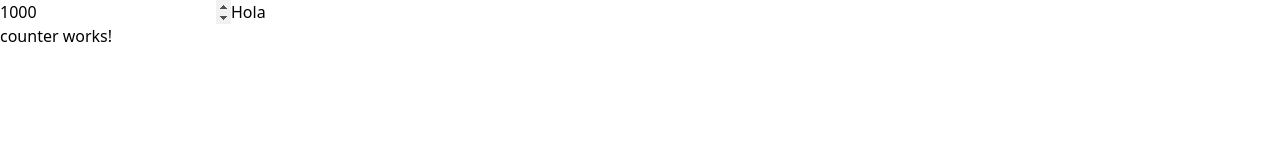
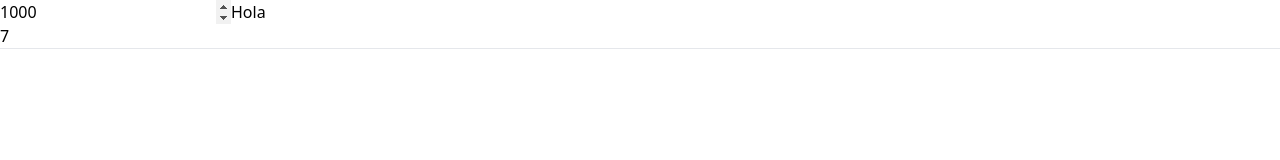
Before and after one commit to arammes03/eCommerce, an Angular app: page /about in a window 1280 px wide. Shown: the top 160 px of the page. Built offline with nearby package versions, Linux system fonts and the light colour scheme.

Commit message:
Evitar memory leaks con ngOnDestroy

```diff
--- a/src/app/domains/shared/components/counter/counter.component.html
+++ b/src/app/domains/shared/components/counter/counter.component.html
@@ -1 +1,2 @@
-<p>counter works!</p>
+<p>{{ counter() }}</p>
+<hr />
--- a/src/app/domains/shared/components/counter/counter.component.ts
+++ b/src/app/domains/shared/components/counter/counter.component.ts
@@ -1,4 +1,4 @@
-import { Component, Input, SimpleChanges } from '@angular/core';
+import { Component, Input, SimpleChanges, signal } from '@angular/core';
 import { CommonModule } from '@angular/common';
 
 @Component({
@@ -11,6 +11,8 @@ import { CommonModule } from '@angular/common';
 export class CounterComponent {
   @Input({ required: true }) duration = 0;
   @Input({ required: true }) message = '';
+  counter = signal(0);
+  counterRef: number | undefined;
 
   constructor() {
     // NO ASYNC
@@ -25,6 +27,10 @@ export class CounterComponent {
     console.log('ngOnChanges');
     console.log('-'.repeat(10));
     console.log(changes);
+    const duration = changes['duration'];
+    if (duration && duration.currentValue !== duration.previousValue) {
+      this.doSomething();
+    }
   }
 
   ngOnInit() {
@@ -35,6 +41,10 @@ export class CounterComponent {
     console.log('-'.repeat(10));
     console.log('duration => ', this.duration);
     console.log('message => ', this.message);
+    this.counterRef = window.setInterval(() => {
+      console.log('run interval');
+      this.counter.update((statePrev) => statePrev + 1);
+    }, 1000);
   }
 
   ngAfterViewInit() {
@@ -47,5 +57,11 @@ export class CounterComponent {
   ngOnDestroy() {
     console.log('ngOnDestroy');
     console.log('-'.repeat(10));
+    window.clearInterval(this.counterRef);
+  }
+
+  doSomething() {
+    console.log('change duration');
+    //async
   }
 }
```
